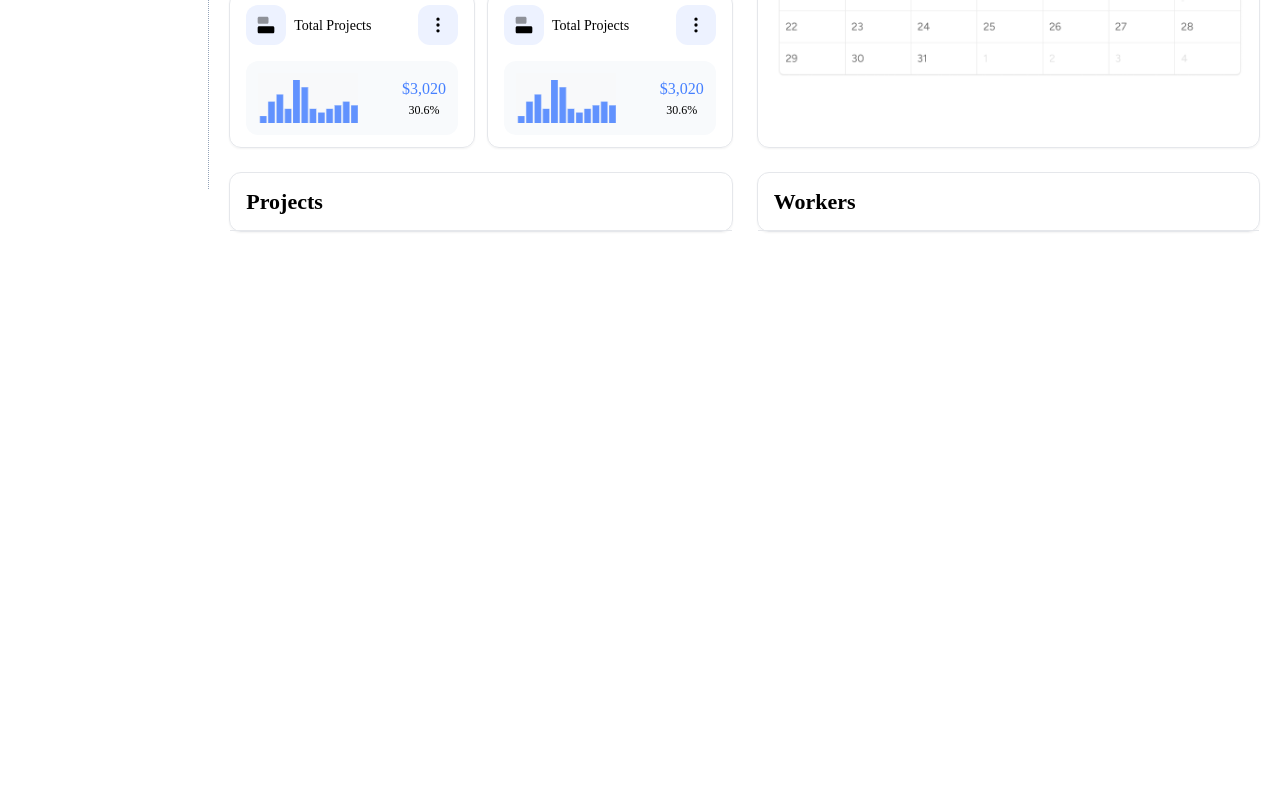
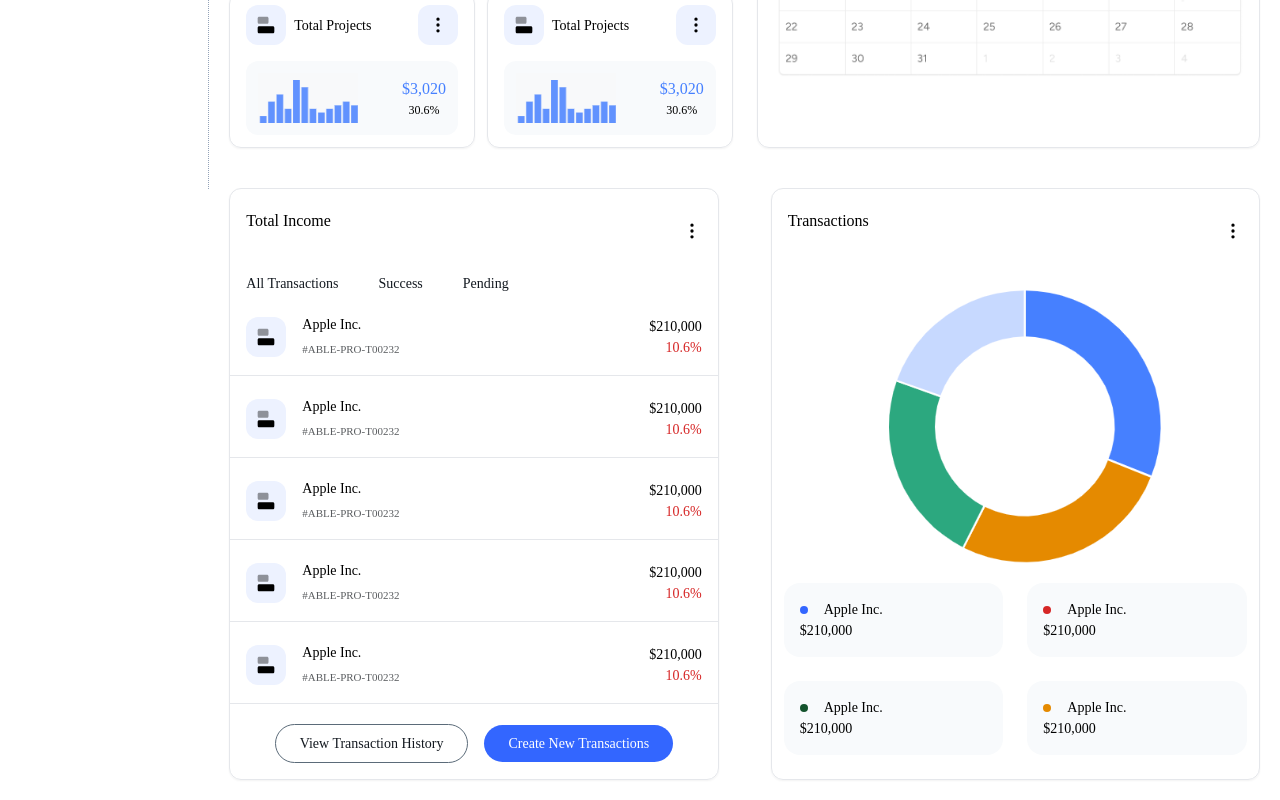
Before and after one commit to harish-bhati/admin-boiler-template, a React (Create React App) app: page / in a window 1280 px wide. Shown: the part 611-1411 px from the top of the page. Before the commit the page ends 863 px from the top, so only its background shows below. Built offline with nearby package versions, Linux system fonts and the light colour scheme; a web font is replaced by a local one.

Commit message:
transaction and total income component created

```diff
--- a/src/assets/images/index.ts
+++ b/src/assets/images/index.ts
@@ -3,6 +3,7 @@
 import workers from './Worker.png';
 import WelcomeBanner from './WelcomeBanner.png';
 import Graph1 from './Graph1.png';
+import Circle from './Circle.png';
 
 export {
   calender,
@@ -10,4 +11,5 @@
   workers,
   WelcomeBanner,
   Graph1,
+  Circle
 }
--- /dev/null
+++ b/src/components/TotalIncome.tsx
@@ -0,0 +1,67 @@
+import React from "react";
+import { DataIcon, MenuDropdown } from "../assets/icons";
+import { Circle } from "../assets/images";
+
+const TotalIncome = () => {
+  return (
+    <div className="card-container shadow-sm rounded-xl min-w-[150px] border m-5">
+      <div className="flex justify-between items-center px-4 py-5 ">
+        <h1 className="text-[16px] font-latoB mb-5">Transactions</h1>
+        <MenuDropdown />
+      </div>
+      <img
+        className="m-auto w-[auto] h-[298px] text-center"
+        src={Circle}
+        alt="calender"
+      />
+      <div className="grid grid-cols-2">
+        <div className=" p-4 justify-between px-4 bg-slate-50 m-3 rounded-2xl">
+          <div className="flex items-center gap-4">
+            <span className="h-2 w-2 inline-flex justify-center items-center rounded-xl bg-blue-lighter"></span>
+            <div>
+              <p className="text-[14px] text-black-dark font-latoB ">
+                Apple Inc.
+              </p>
+            </div>
+          </div>
+          <p className="text-[14px] text-black-dark font-latoB ">$210,000</p>
+        </div>
+        <div className=" p-4 justify-between px-4 bg-slate-50 m-3 rounded-2xl">
+          <div className="flex items-center gap-4">
+            <span className="h-2 w-2 inline-flex justify-center items-center rounded-xl bg-red-medium"></span>
+            <div>
+              <p className="text-[14px] text-black-dark font-latoB ">
+                Apple Inc.
+              </p>
+            </div>
+          </div>
+          <p className="text-[14px] text-black-dark font-latoB ">$210,000</p>
+        </div>
+        <div className=" p-4 justify-between px-4 bg-slate-50 m-3 rounded-2xl">
+          <div className="flex items-center gap-4">
+            <span className="h-2 w-2 inline-flex justify-center items-center rounded-xl bg-green-900"></span>
+            <div>
+              <p className="text-[14px] text-black-dark font-latoB ">
+                Apple Inc.
+              </p>
+            </div>
+          </div>
+          <p className="text-[14px] text-black-dark font-latoB ">$210,000</p>
+        </div>
+        <div className=" p-4 justify-between px-4 bg-slate-50 m-3 rounded-2xl">
+          <div className="flex items-center gap-4">
+            <span className="h-2 w-2 inline-flex justify-center items-center rounded-xl bg-orange-light"></span>
+            <div>
+              <p className="text-[14px] text-black-dark font-latoB ">
+                Apple Inc.
+              </p>
+            </div>
+          </div>
+          <p className="text-[14px] text-black-dark font-latoB ">$210,000</p>
+        </div>
+      </div>
+    </div>
+  );
+};
+
+export default TotalIncome;
--- /dev/null
+++ b/src/components/Transactions.tsx
@@ -0,0 +1,136 @@
+import React from "react";
+import { DataIcon, MenuDropdown } from "../assets/icons";
+import { Graph1 } from "../assets/images";
+
+const Transactions = () => {
+  return (
+    <div className="card-container shadow-sm rounded-xl min-w-[150px] border m-5">
+      <div className="flex justify-between items-center px-4 py-5 ">
+        <h1 className="text-[16px] font-latoB mb-5">Total Income</h1>
+        <MenuDropdown />
+      </div>
+      <ul className="flex gap-10 mb-5 px-4 ">
+        <li className="text-[14px] font-latoB text-grey-light hover:text-blue-dark hover:underline">
+          <a href="">All Transactions</a>
+        </li>
+        <li className="text-[14px] font-latoB text-grey-light hover:text-blue-dark hover:underline">
+          <a href="">Success</a>
+        </li>
+        <li className="text-[14px] font-latoB text-grey-light hover:text-blue-dark hover:underline">
+          <a href="">Pending</a>
+        </li>
+      </ul>
+      <div className="flex items-center gap-2 pb-4 border-b justify-between px-4">
+        <div className="flex items-center gap-4">
+          <div className="bg-blue-verylight h-10 w-10 inline-flex justify-center items-center rounded-xl">
+            <DataIcon />
+          </div>
+          <div>
+            <p className="text-[14px] text-black-dark font-latoB ">
+              Apple Inc.
+            </p>
+            <span className="text-[11px] text-[#212529bf] font-latoB ">
+              #ABLE-PRO-T00232
+            </span>
+          </div>
+        </div>
+        <div>
+          <p className="text-[14px] text-black-dark font-latoB ">$210,000</p>
+          <p className="text-[14px] text-red-medium font-latoB text-right">
+            10.6%
+          </p>
+        </div>
+      </div>
+      <div className="flex items-center gap-2 pb-4 border-b justify-between px-4 mt-5">
+        <div className="flex items-center gap-4">
+          <div className="bg-blue-verylight h-10 w-10 inline-flex justify-center items-center rounded-xl">
+            <DataIcon />
+          </div>
+          <div>
+            <p className="text-[14px] text-black-dark font-latoB ">
+              Apple Inc.
+            </p>
+            <span className="text-[11px] text-[#212529bf] font-latoB ">
+              #ABLE-PRO-T00232
+            </span>
+          </div>
+        </div>
+        <div>
+          <p className="text-[14px] text-black-dark font-latoB ">$210,000</p>
+          <p className="text-[14px] text-red-medium font-latoB text-right">
+            10.6%
+          </p>
+        </div>
+      </div>
+      <div className="flex items-center gap-2 pb-4 border-b justify-between px-4 mt-5">
+        <div className="flex items-center gap-4">
+          <div className="bg-blue-verylight h-10 w-10 inline-flex justify-center items-center rounded-xl">
+            <DataIcon />
+          </div>
+          <div>
+            <p className="text-[14px] text-black-dark font-latoB ">
+              Apple Inc.
+            </p>
+            <span className="text-[11px] text-[#212529bf] font-latoB ">
+              #ABLE-PRO-T00232
+            </span>
+          </div>
+        </div>
+        <div>
+          <p className="text-[14px] text-black-dark font-latoB ">$210,000</p>
+          <p className="text-[14px] text-red-medium font-latoB text-right">
+            10.6%
+          </p>
+        </div>
+      </div>
+      <div className="flex items-center gap-2 pb-4 border-b justify-between px-4 mt-5">
+        <div className="flex items-center gap-4">
+          <div className="bg-blue-verylight h-10 w-10 inline-flex justify-center items-center rounded-xl">
+            <DataIcon />
+          </div>
+          <div>
+            <p className="text-[14px] text-black-dark font-latoB ">
+              Apple Inc.
+            </p>
+            <span className="text-[11px] text-[#212529bf] font-latoB ">
+              #ABLE-PRO-T00232
+            </span>
+          </div>
+        </div>
+        <div>
+          <p className="text-[14px] text-black-dark font-latoB ">$210,000</p>
+          <p className="text-[14px] text-red-medium font-latoB text-right">
+            10.6%
+          </p>
+        </div>
+      </div>
+      <div className="flex items-center gap-2 pb-4 border-b justify-between px-4 mt-5">
+        <div className="flex items-center gap-4">
+          <div className="bg-blue-verylight h-10 w-10 inline-flex justify-center items-center rounded-xl">
+            <DataIcon />
+          </div>
+          <div>
+            <p className="text-[14px] text-black-dark font-latoB ">
+              Apple Inc.
+            </p>
+            <span className="text-[11px] text-[#212529bf] font-latoB ">
+              #ABLE-PRO-T00232
+            </span>
+          </div>
+        </div>
+        <div>
+          <p className="text-[14px] text-black-dark font-latoB ">$210,000</p>
+          <p className="text-[14px] text-red-medium font-latoB text-right">
+            10.6%
+          </p>
+        </div>
+      </div>
+      <div className="flex items-center gap-4 pb-4 justify-center px-4 mt-5">
+      <a className="py-2 px-6 border border-black-lighter rounded-full text-[14px] text-grey-light font-latoB " href="">View Transaction History</a>
+      <a className="py-2 px-6 rounded-full text-[14px] text-white-light font-latoB bg-blue-lighter" href="">Create New Transactions</a>
+      </div>
+    </div>
+  );
+};
+
+export default Transactions;
--- a/src/pages/Dashboard.tsx
+++ b/src/pages/Dashboard.tsx
@@ -3,6 +3,8 @@
 import Projects from "../components/Projects";
 import Workers from "../components/Workers";
 import Banner from "../components/Banner";
+import Transactions from "../components/Transactions";
+import TotalIncome from "../components/TotalIncome";
 
 const Dashboard = () => {
   return (
@@ -13,8 +15,12 @@
       <div className="grid grid-cols-2 gap-6 p-5 w-full">
         <Card />
         <Calender />
-        <Projects />
-        <Workers />
+        {/* <Projects />
+        <Workers /> */}
+      </div>
+      <div className="grid grid-cols-2 gap-3 ">
+        <Transactions/>
+        <TotalIncome/>
       </div>
     </section>
   );
--- a/tailwind.config.js
+++ b/tailwind.config.js
@@ -22,6 +22,7 @@
           dark: '#000',
         },
         grey: {
+          light:'#131920',
           dark:'#1d2630',
         },
         blue:{
```
Also changed, not shown: src/assets/images/Circle.png (added).
